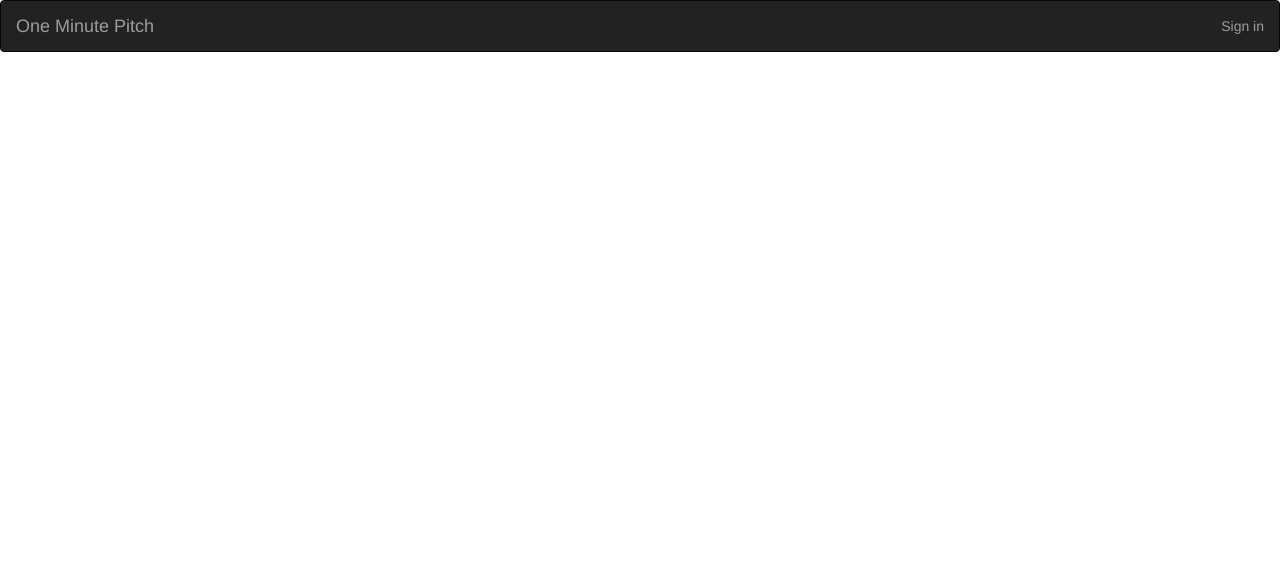
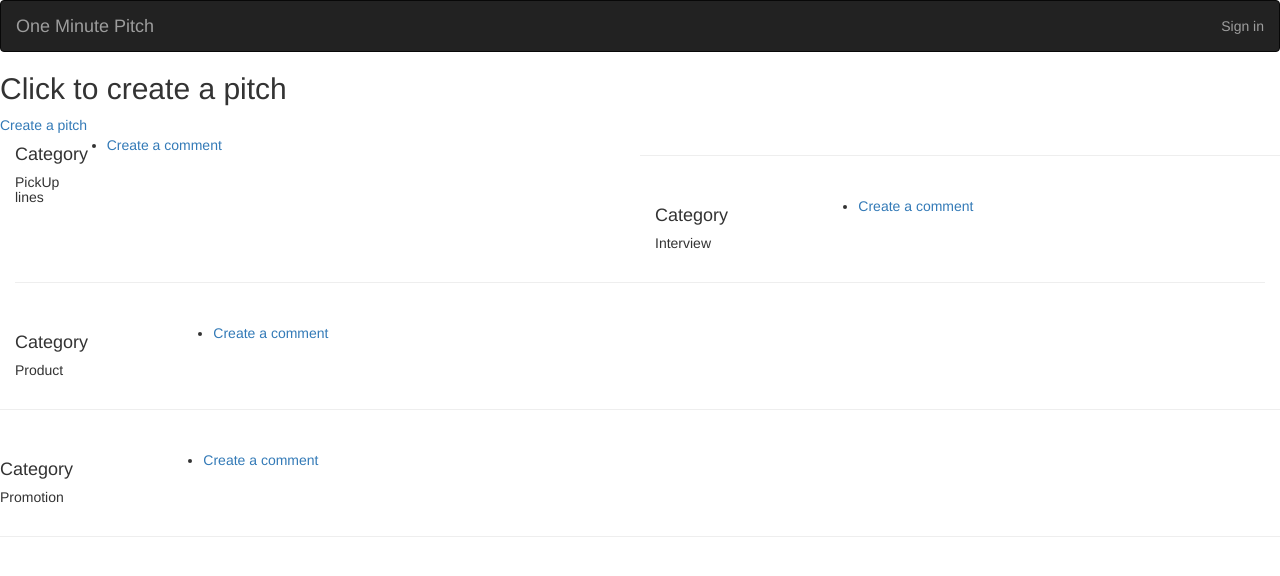
Before and after one commit to mburuBeatrice/One_minute_pitch, a Flask app: template app/templates/index.html in a window 1280 px wide. Shown: the top 576 px of the page. Run offline with Flask 2, Linux system fonts and the light colour scheme; the template is opened without the code that fills it, so the values that code supplies are empty; some libraries are stand-ins or nearby versions.

Commit message:
add display for categories

```diff
--- a/app/templates/index.html
+++ b/app/templates/index.html
@@ -1,20 +1,77 @@
 {% extends 'base.html'%}
-<!DOCTYPE html>
-<html>
-    <head>
-        <meta charset="utf-8">
-        {% if title %}
-        <title> {{ title }}</title>
-        {% else %}
-        <title> Welcome to the One Minute Pitch app </title>
-        {% endif %}
-    </head>
-    <body>
-        <!-- Content block -->
+{% import 'macros.html' as macro %}
+
 
         {% block content %}
+        <h2>Click to create a pitch</h2>
+         <a href="{{url_for('main.pitch')}}">Create a pitch</a>
+
+         <div class="container-fluid">
+        <div class="row">
+        <div class="col-md-6">
+           <div class="row">
+             <div class="col-md-2">
+                     <h4>Category</h4>
+                     <h5>PickUp lines</h5>
+             </div>
+             <ul id="pickup">
+                     {{macro.displayPitchList(pickup)}}
+                    {{macro.displayCommentLink("2")}}
+             </ul>
+             <div class="col-md-10">
+
+             </div>
+           </div>
+           <hr>
+         <br>
+         <div class="row">
+        <div class="col-md-2">
+                <h4>Category</h4>
+                <h5>Interview</h5>
+        </div>
+        <ul id="pickup">
+                {{macro.displayPitchList(interview)}}
+                {{macro.displayCommentLink("2")}}
+        </ul>
+        <div class="col-md-10">
+
+        </div>
+        </div>
+        <hr>
+        <br>
+        <div class="row">
+        <div class="col-md-2">
+                <h4>Category</h4>
+                <h5>Product</h5>
+        </div>
+        <ul id="pickup">
+                {{macro.displayPitchList(product)}}
+                {{macro.displayCommentLink("2")}}
+        </ul>
+        <div class="col-md-10">
+
+        </div>
+        </div>
+        <hr>
+        <br>
+        <div class="row">
+        <div class="col-md-2">
+                <h4>Category</h4>
+                <h5>Promotion</h5>
+        </div>
+        <ul id="pickup">
+                {{macro.displayPitchList(promotion)}}
+                {{macro.displayCommentLink("2")}}
+        </ul>
+        <div class="col-md-10">
+
+        </div>
+        </div>
+        <hr>
+        <br>
+        </div>
+        </div>
+         </div>
+
 
         {% endblock %}
-
-    </body>
-</html>
```
